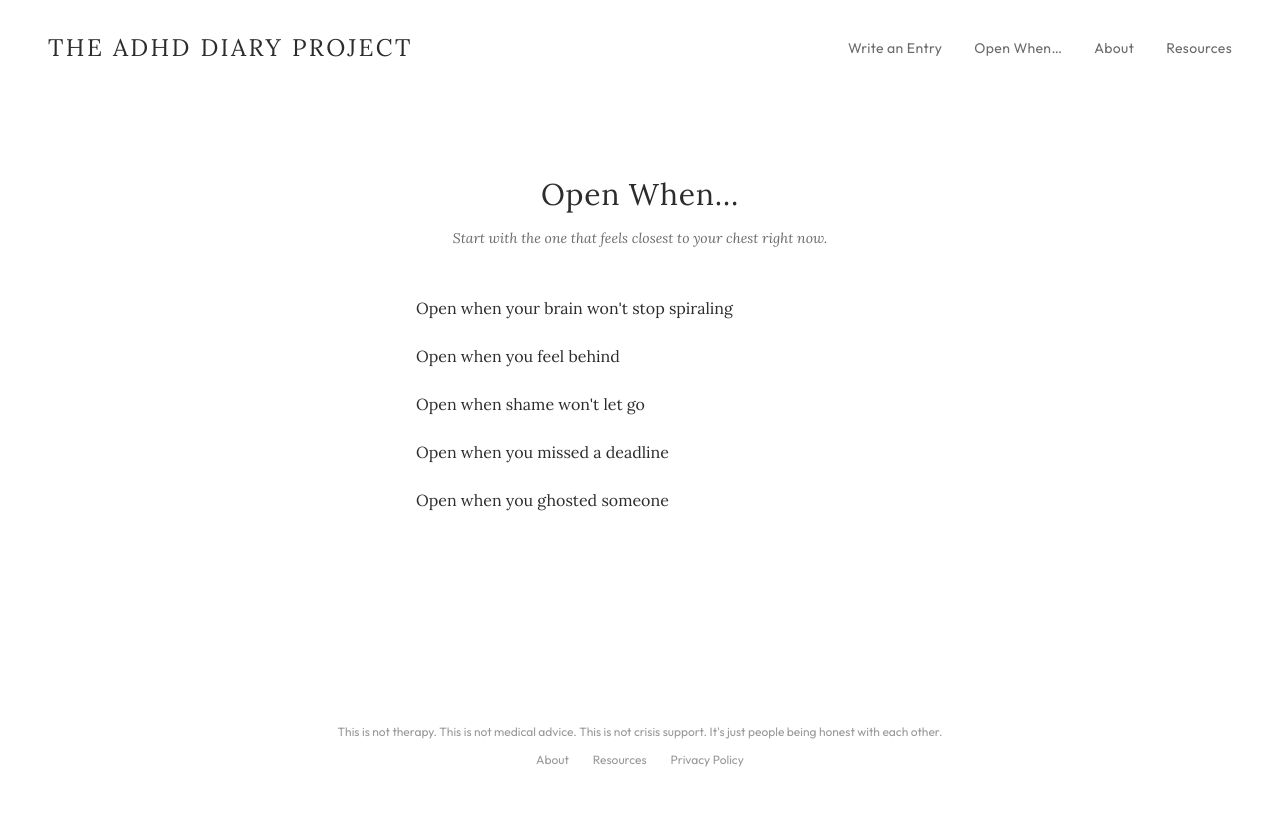
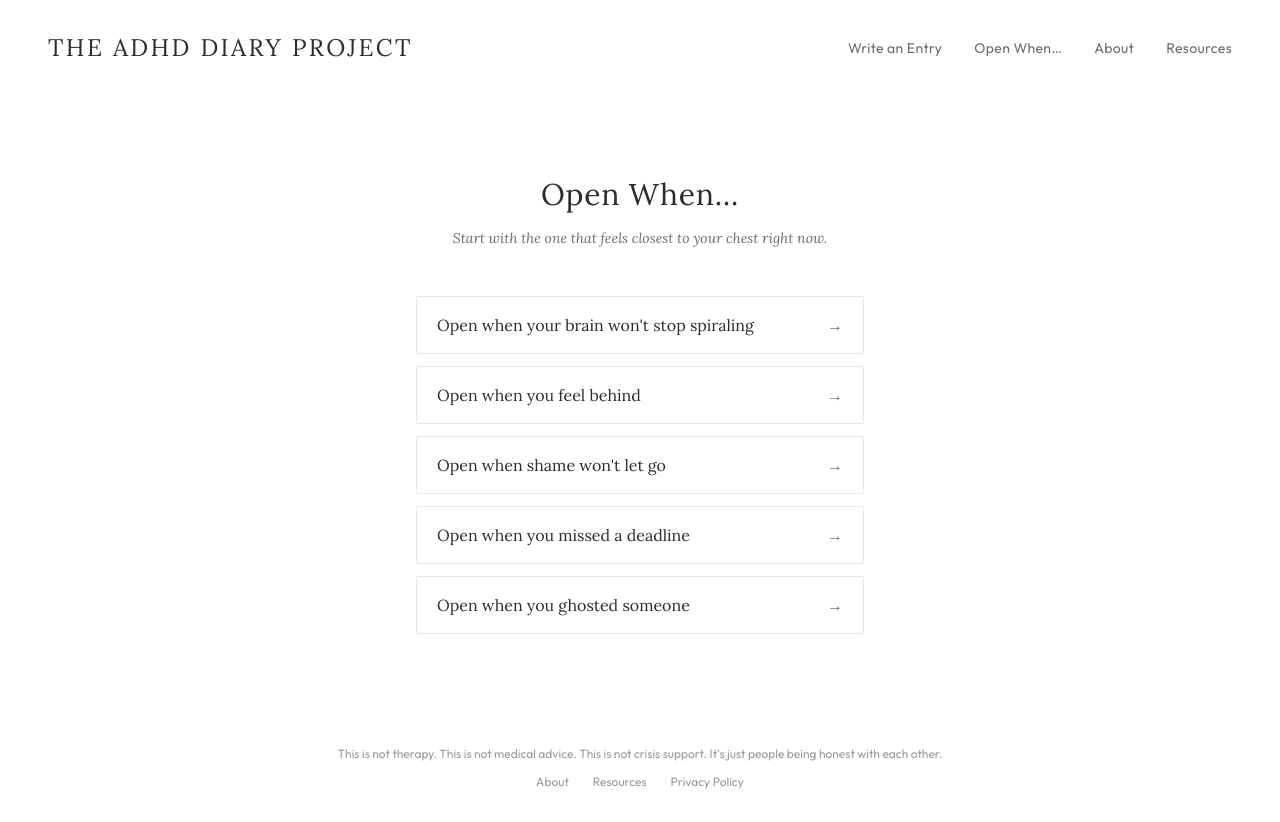
Before and after one commit to tiff-cpu/adhd-letter-project, a Next.js app: page /open-when in a window 1280 px wide. Before the commit the page ends 800 px from the top, so only its background shows below. Built offline with nearby package versions, Linux system fonts and the light colour scheme.

Commit message:
improve Open When index - add borders and arrows for clickability

```diff
--- a/app/open-when/page.tsx
+++ b/app/open-when/page.tsx
@@ -25,14 +25,19 @@ export default function OpenWhenIndex() {
         Start with the one that feels closest to your chest right now.
       </p>
 
-      <div className="mt-12 flex flex-col gap-6 w-full max-w-md">
+      <div className="mt-12 flex flex-col gap-3 w-full max-w-md">
         {pages.map((page) => (
           <Link
             key={page.slug}
             href={`/open-when/${page.slug}`}
-            className="font-body text-base text-espresso hover:text-coffee transition-colors"
+            className="group flex items-center justify-between w-full px-5 py-4 rounded-sm border border-gray-200 hover:border-espresso hover:bg-gray-50 transition-all"
           >
-            {page.title}
+            <span className="font-body text-base text-espresso">
+              {page.title}
+            </span>
+            <span className="text-coffee group-hover:text-espresso group-hover:translate-x-1 transition-all">
+              &rarr;
+            </span>
           </Link>
         ))}
       </div>
```
